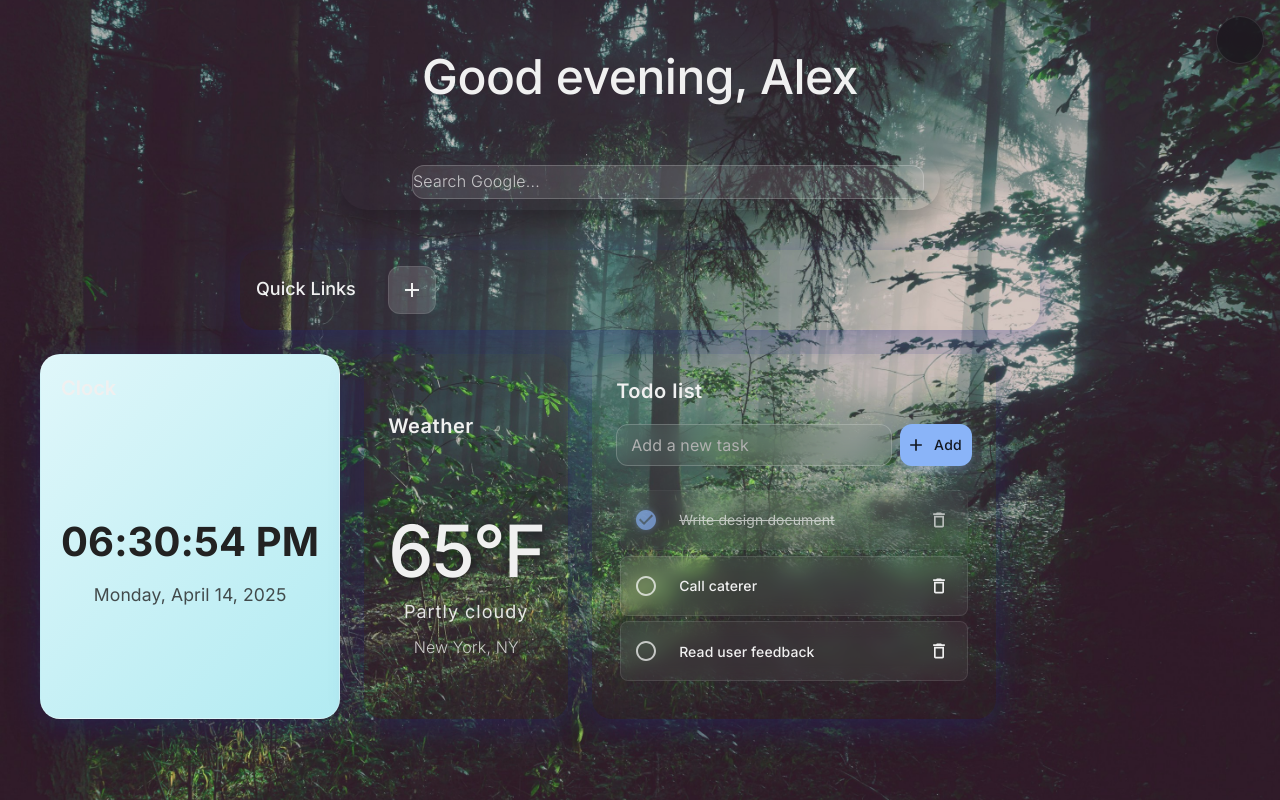
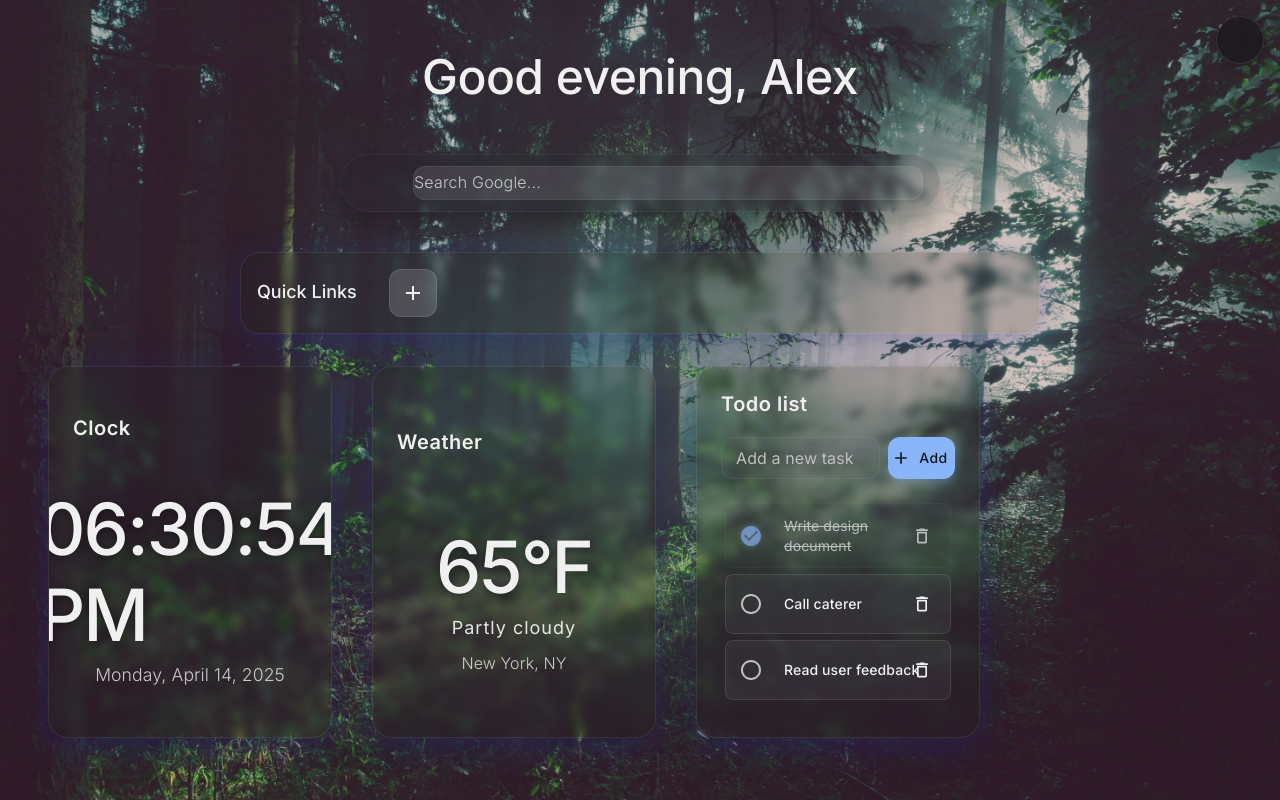
Before and after one commit to mshojaei77/Widgetopia, a React (Vite) app: page / in a window 1280 px wide. Built offline with nearby package versions, Linux system fonts and the light colour scheme; some icons are missing.

Commit message:
fix bugs

```diff
--- a/src/App.tsx
+++ b/src/App.tsx
@@ -181,10 +181,21 @@ const App: React.FC = () => {
     // Add props for other widgets like Weather if needed
 
     return (
-      <Grid item key={widgetId} xs={12} sm={6} md={widgetId === 'quicklinks' ? 12 : 4} lg={widgetId === 'quicklinks' ? 8 : 3}>
+      <Box
+        key={widgetId}
+        sx={{
+          width: {
+            xs: '100%',
+            sm: '50%',
+            md: widgetId === 'quicklinks' ? '100%' : '33.33%',
+            lg: widgetId === 'quicklinks' ? '66.66%' : '25%'
+          },
+          padding: 1
+        }}
+      >
          {/* Apply glass styling implicitly via component's root or explicitly here if needed */}
         <WidgetComponent {...widgetProps} />
-      </Grid>
+      </Box>
     );
   };
 
--- a/src/components/SettingsModal.tsx
+++ b/src/components/SettingsModal.tsx
@@ -141,11 +141,11 @@ const SettingsModal: React.FC<SettingsModalProps> = ({
                 borderRadius: 'var(--radius-lg)',
                 padding: 0,
                 overflow: 'hidden',
-                background: 'rgba(15, 15, 20, 0.6)',
-                backdropFilter: 'blur(30px)',
-                WebkitBackdropFilter: 'blur(30px)',
-                boxShadow: '0 15px 40px rgba(0, 0, 0, 0.4)',
-                border: '1px solid rgba(255, 255, 255, 0.2)'
+                background: 'rgba(10, 10, 15, 0.97) !important',
+                backdropFilter: 'blur(8px) !important',
+                WebkitBackdropFilter: 'blur(8px) !important',
+                boxShadow: '0 15px 40px rgba(0, 0, 0, 0.5) !important',
+                border: '1px solid rgba(255, 255, 255, 0.05) !important'
               }}
             >
               <Box sx={{
@@ -154,7 +154,7 @@ const SettingsModal: React.FC<SettingsModalProps> = ({
                 alignItems: 'center',
                 p: 2.5,
                 borderBottom: 1,
-                borderColor: 'rgba(255, 255, 255, 0.1)',
+                borderColor: 'rgba(255, 255, 255, 0.05)',
                 position: 'relative',
               }}>
                 <Typography
@@ -186,7 +186,7 @@ const SettingsModal: React.FC<SettingsModalProps> = ({
               </Box>
 
               <Box sx={{ width: '100%' }}>
-                <Box sx={{ borderBottom: 1, borderColor: 'rgba(255, 255, 255, 0.1)' }}>
+                <Box sx={{ borderBottom: 1, borderColor: 'rgba(255, 255, 255, 0.05)' }}>
                   <Tabs
                     value={tabValue}
                     onChange={handleTabChange}
@@ -250,11 +250,11 @@ const SettingsModal: React.FC<SettingsModalProps> = ({
                         placeholder="Enter your name"
                         sx={{
                           '& .MuiOutlinedInput-root': {
-                            backgroundColor: 'rgba(255, 255, 255, 0.07)',
-                            backdropFilter: 'blur(10px)',
-                            WebkitBackdropFilter: 'blur(10px)',
+                            backgroundColor: 'rgba(30, 30, 40, 0.7)',
+                            backdropFilter: 'blur(5px)',
+                            WebkitBackdropFilter: 'blur(5px)',
                             '& fieldset': {
-                              borderColor: 'rgba(255, 255, 255, 0.15)',
+                              borderColor: 'rgba(255, 255, 255, 0.1)',
                               transition: 'all 0.3s ease',
                             },
                             '&:hover fieldset': {
@@ -306,7 +306,7 @@ const SettingsModal: React.FC<SettingsModalProps> = ({
                                 mb: 0.5,
                                 transition: 'all 0.2s ease',
                                 '&:hover': {
-                                  backgroundColor: 'rgba(255, 255, 255, 0.07)'
+                                  backgroundColor: 'rgba(40, 40, 50, 0.7)'
                                 }
                               }}
                             >
--- a/src/index.css
+++ b/src/index.css
@@ -25,9 +25,9 @@
   --radius-lg: 20px; /* Larger radius like image */
 
   /* Enhanced Glass Effect */
-  --glass-bg: rgba(15, 15, 20, 0.5); /* Darker, moderately transparent glass */
-  --glass-border: rgba(255, 255, 255, 0.2); /* More visible white border */
-  --blur-amount: 30px; /* Increased blur intensity */
+  --glass-bg: rgba(10, 10, 15, 0.99); /* Increased alpha from 0.75 to 0.85 for darker widgets */
+  --glass-border: rgba(255, 255, 255, 0.05); /* More subtle white border */
+  --blur-amount: 8px; /* Reduced blur intensity */
 
   /* Animations */
   --transition-fast: 0.2s;
@@ -121,15 +121,6 @@ body::before {
 }
 
 /* MUI Overrides - Ensure they use new variables and glass */
-.MuiPaper-root {
-  /* Let the 'glass' class handle background/blur/border */
-  background-color: transparent !important;
-  backdrop-filter: none !important;
-  -webkit-backdrop-filter: none !important;
-  border: none !important;
-  color: var(--text-light) !important;
-}
-
 .MuiInputBase-root, .MuiOutlinedInput-root {
   background-color: rgba(255, 255, 255, 0.05) !important; /* Lighter input background */
   border-radius: var(--radius-md) !important;
@@ -179,3 +170,10 @@ body::before {
   background-color: rgba(255, 255, 255, 0.15) !important;
   box-shadow: 0 0 20px rgba(138, 180, 248, 0.4) !important;
 }
+
+/* Example: Style specific MUI components if needed beyond the theme */
+/*
+.MuiButton-containedPrimary {
+  background-color: var(--primary-color) !important;
+}
+*/
--- a/src/theme.ts
+++ b/src/theme.ts
@@ -81,13 +81,12 @@ let darkTheme = createTheme(deepmerge(commonSettings, darkPalette));
 // Apply responsive font sizes
 lightTheme = responsiveFontSizes(lightTheme);
 darkTheme = responsiveFontSizes(darkTheme);
-
-// Define the core colors based on the "dark glass" aesthetic
-const primaryTextColor = '#E0E0E0'; // Light grey for primary text
-const secondaryTextColor = '#B0B0B0'; // Slightly darker grey for secondary text
-const widgetBgColor = 'rgba(0, 0, 0, 0.3)'; // Dark semi-transparent background
-const widgetBorderColor = 'rgba(255, 255, 255, 0.1)'; // Subtle white border
-const blurAmount = '10px'; // Adjust blur intensity as needed
+// Define the core colors based on the "glass" aesthetic
+const primaryTextColor = '#F0F0F0'; // Lighter grey for primary text
+const secondaryTextColor = '#C0C0C0'; // Slightly lighter grey for secondary text
+const widgetBgColor = 'rgba(30, 30, 40, 0.2)'; // Even less dark semi-transparent background
+const widgetBorderColor = 'rgba(255, 255, 255, 0.08)'; // More subtle white border
+const blurAmount = '4px'; // Further reduced blur intensity
 
 const theme = createTheme({
   palette: {
--- a/src/widgets/Clock.css
+++ /dev/null
@@ -1,25 +0,0 @@
-.clock-widget {
-  background: linear-gradient(135deg, #e0f7fa, #b2ebf2);
-}
-
-.clock-display {
-  display: flex;
-  flex-direction: column;
-  align-items: center;
-  justify-content: center;
-  height: 100%;
-  text-align: center;
-}
-
-.clock-time {
-  font-size: 2.5rem;
-  font-weight: 700;
-  color: var(--text-dark);
-  margin-bottom: 10px;
-}
-
-.clock-date {
-  font-size: 1.1rem;
-  color: var(--text-dark);
-  opacity: 0.8;
-}
--- a/src/widgets/Clock.tsx
+++ b/src/widgets/Clock.tsx
@@ -1,6 +1,6 @@
 import React, { useState, useEffect } from 'react';
-import Widget from '../components/Widget';
-import './Clock.css';
+import { Paper, Typography, Box } from '@mui/material';
+import { motion } from 'framer-motion';
 
 const Clock: React.FC = () => {
   const [time, setTime] = useState(new Date());
@@ -31,12 +31,75 @@ const Clock: React.FC = () => {
   };
 
   return (
-    <Widget title="Clock" className="clock-widget">
-      <div className="clock-display">
-        <div className="clock-time">{formatTime(time)}</div>
-        <div className="clock-date">{formatDate(time)}</div>
-      </div>
-    </Widget>
+    <Paper
+      elevation={0}
+      className="glass"
+      sx={{
+        p: 3,
+        height: '100%',
+        display: 'flex',
+        flexDirection: 'column',
+        alignItems: 'center',
+        justifyContent: 'center',
+        borderRadius: 'var(--radius-lg)',
+        position: 'relative',
+        overflow: 'hidden',
+      }}
+    >
+      <Typography
+        variant="h5"
+        component="h2"
+        gutterBottom
+        sx={{
+          fontWeight: 600,
+          mb: 2.5,
+          letterSpacing: '0.5px',
+          alignSelf: 'flex-start',
+          width: '100%',
+        }}
+      >
+        Clock
+      </Typography>
+
+      <Box sx={{
+        display: 'flex',
+        flexDirection: 'column',
+        alignItems: 'center',
+        justifyContent: 'center',
+        mt: 1
+      }}>
+        <motion.div
+          initial={{ y: 20, opacity: 0 }}
+          animate={{ y: 0, opacity: 1 }}
+          transition={{ delay: 0.2, duration: 0.5 }}
+        >
+          <Typography variant="h1" sx={{
+            fontSize: '4.5rem',
+            fontWeight: 500,
+            mt: 2,
+            mb: 0.5,
+            textShadow: '0 2px 10px rgba(0,0,0,0.4)',
+            letterSpacing: '-2px'
+          }}>
+            {formatTime(time)}
+          </Typography>
+        </motion.div>
+
+        <motion.div
+          initial={{ y: 20, opacity: 0 }}
+          animate={{ y: 0, opacity: 1 }}
+          transition={{ delay: 0.3, duration: 0.5 }}
+        >
+          <Typography variant="body1" sx={{
+            opacity: 0.8,
+            fontWeight: 300,
+            fontSize: '1.1rem'
+          }}>
+            {formatDate(time)}
+          </Typography>
+        </motion.div>
+      </Box>
+    </Paper>
   );
 };
 
```
